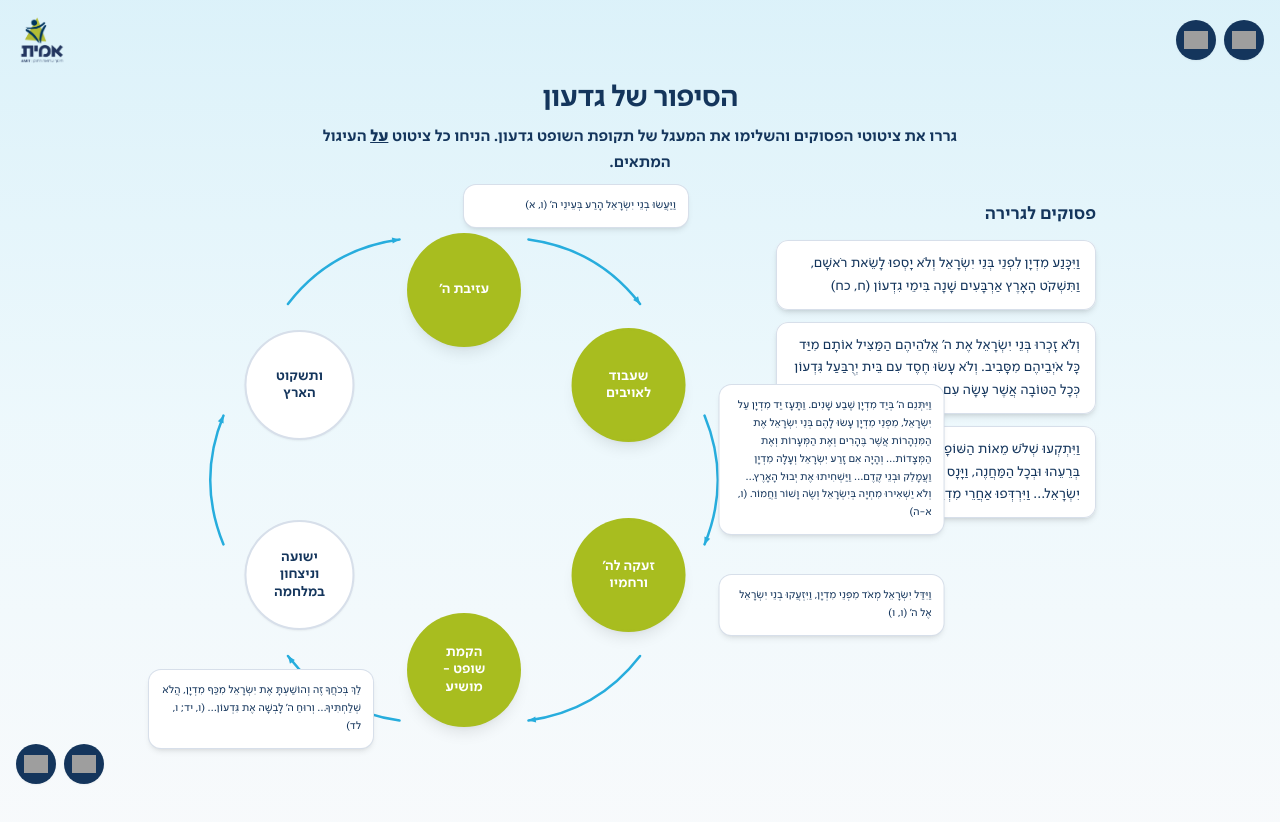
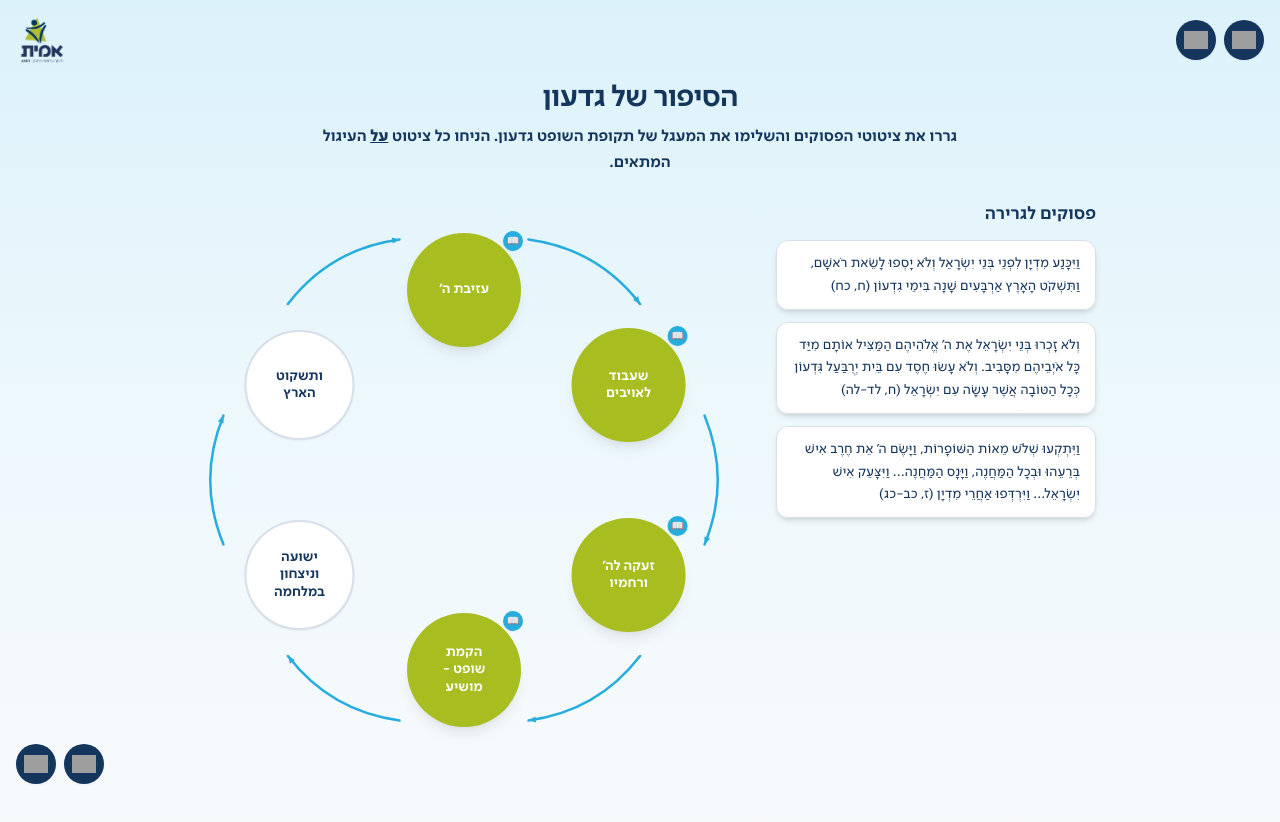
Before and after one commit to mopamit/circle-verse-links, a React (Vite) app: page / in a window 1280 px wide. Shown: the top 822 px of the page. Built offline with nearby package versions, Linux system fonts and the light colour scheme; grey boxes are pictures that could not be loaded; the HTML template or start-up script is replaced by a standard one.

Commit message:
Changes
Co-authored-by: mopamit <175847300+mopamit@users.noreply.github.com>

```diff
--- a/src/components/devorah/CycleDiagram.tsx
+++ b/src/components/devorah/CycleDiagram.tsx
@@ -1,5 +1,5 @@
-import React from 'react';
-import { motion } from 'framer-motion';
+import React, { useState } from 'react';
+import { motion, AnimatePresence } from 'framer-motion';
 import { useDroppable } from '@dnd-kit/core';
 import { CycleStep, VerseChunk } from '@/data/devorahGame';
 
@@ -16,7 +16,6 @@ interface Props {
 const ANGLES = [-90, -30, 30, 90, 150, 210];
 const RADIUS = 190;
 const CIRCLE_SIZE = 110;
-const PANEL_GAP = 36;
 
 const CurvedArrow: React.FC<{ fromAngle: number; toAngle: number; radius: number; cx: number; cy: number; color?: string }> = ({ fromAngle, toAngle, radius, cx, cy, color = 'hsl(var(--amit-sky))' }) => {
   const off = 15;
@@ -96,43 +95,43 @@ const DroppableCircle: React.FC<{
   return <StepCircle {...props} dropRef={setNodeRef} isOver={isOver} />;
 };
 
-// Verse text shown beside each circle, on the outside of the cycle.
-// Position is computed as one of 6 directions matching the 6 angle positions.
-const VerseSidePanel: React.FC<{ stepId: string; verses: VerseChunk[] }> = ({ stepId, verses }) => {
+/** Popover that shows verse text when clicking a filled circle */
+const VersePopover: React.FC<{ verses: VerseChunk[]; onClose: () => void }> = ({ verses, onClose }) => {
   if (verses.length === 0) return null;
-
-  // Layout matching the reference: pinned/loop verses around aziva on left,
-  // right-side circles (shibud, zeaka) → panels to the right,
-  // left-side circles (sheket, nitzahon) → panels to the left,
-  // bottom circle (shofet) → panel to the left as well.
-  const positions: Record<string, React.CSSProperties> = {
-    aziva:    { left: '50%', bottom: `calc(100% + 8px)`, transform: 'translateX(-50%)' },
-    shibud:   { left: `calc(100% + ${PANEL_GAP}px)`, top: '50%', transform: 'translateY(-50%)' },
-    zeaka:    { left: `calc(100% + ${PANEL_GAP}px)`, top: '50%', transform: 'translateY(-50%)' },
-    shofet:   { right: `calc(100% + ${PANEL_GAP}px)`, top: '50%', transform: 'translateY(-50%)' },
-    nitzahon: { right: `calc(100% + ${PANEL_GAP}px)`, top: '50%', transform: 'translateY(-50%)' },
-    sheket:   { right: `calc(100% + ${PANEL_GAP}px)`, top: '50%', transform: 'translateY(-50%)' },
-  };
-
-  const renderVerseCard = (verse: VerseChunk, style: React.CSSProperties) => (
+  return (
     <motion.div
-      key={verse.id}
-      initial={{ opacity: 0, scale: 0.85 }}
+      initial={{ opacity: 0, scale: 0.9 }}
       animate={{ opacity: 1, scale: 1 }}
-      className="absolute z-40 w-52 md:w-56 p-3 rounded-xl bg-card shadow-md ring-1 ring-border pointer-events-none"
-      style={style}
+      exit={{ opacity: 0, scale: 0.9 }}
+      transition={{ duration: 0.15 }}
+      className="absolute z-50 w-60 p-3 rounded-xl bg-card shadow-lg ring-1 ring-border"
+      style={{ bottom: `calc(100% + 12px)`, left: '50%', transform: 'translateX(-50%)' }}
     >
-      <p className="text-[11px] leading-relaxed text-primary text-right" dir="rtl">
-        {verse.text}
-      </p>
+      <button
+        onClick={onClose}
+        className="absolute top-1 left-1 text-muted-foreground hover:text-foreground text-xs w-5 h-5 flex items-center justify-center rounded-full"
+      >
+        ✕
+      </button>
+      {verses.map((v, i) => (
+        <p key={v.id} className={`text-[11px] leading-relaxed text-primary text-right ${i > 0 ? 'mt-2 pt-2 border-t border-border' : ''}`} dir="rtl">
+          {v.text}
+        </p>
+      ))}
     </motion.div>
   );
+};
 
-  return renderVerseCard(
-    { id: `${stepId}-panel`, text: verses.map((verse) => verse.text).join('\n\n'), targetStepId: stepId },
-    positions[stepId]
-  );
-};
+/** Small indicator showing a verse is placed (for pinned circles) */
+const FilledIndicator: React.FC<{ onClick: (e: React.MouseEvent) => void }> = ({ onClick }) => (
+  <button
+    onClick={onClick}
+    className="absolute -top-1 -right-1 w-5 h-5 rounded-full bg-secondary text-secondary-foreground flex items-center justify-center text-[10px] font-bold shadow-sm cursor-pointer z-20 hover:scale-110 transition-transform"
+    title="לחצו לצפייה בפסוק"
+  >
+    📖
+  </button>
+);
 
 export const CycleDiagram = React.forwardRef<HTMLDivElement, Props>(
   ({ steps, placedVerses, highlightStepId, shakeStepId, onCircleClick, selectedVerseId, capturePadding }, ref) => {
@@ -141,6 +140,20 @@ export const CycleDiagram = React.forwardRef<HTMLDivElement, Props>(
     const frameHeight = SIZE + (capturePadding?.y ?? 0) * 2;
     const centerX = frameWidth / 2;
     const centerY = frameHeight / 2;
+
+    const [openPopover, setOpenPopover] = useState<string | null>(null);
+
+    const handleCircleClickInternal = (stepId: string, hasPinnedOnly: boolean) => {
+      if (selectedVerseId) {
+        // If a verse is selected for placement, forward to parent
+        onCircleClick?.(stepId);
+        return;
+      }
+      if (hasPinnedOnly) {
+        // Toggle popover for pinned circles
+        setOpenPopover((prev) => (prev === stepId ? null : stepId));
+      }
+    };
 
     return (
       <div ref={ref} className="relative mx-auto" style={{ width: frameWidth, height: frameHeight, overflow: 'visible' }}>
@@ -166,16 +179,18 @@ export const CycleDiagram = React.forwardRef<HTMLDivElement, Props>(
           const x = Math.cos(rad) * RADIUS;
           const y = Math.sin(rad) * RADIUS;
           const placed = placedVerses[step.id] || [];
-          const targetVerseCount = 1;
-          const isFilled = placed.length >= targetVerseCount;
-          const clickable = !!selectedVerseId;
+          const hasPinned = placed.some((v) => v.pinned);
+          const hasNonPinned = placed.some((v) => !v.pinned);
+          const isFilled = placed.length > 0;
+          const clickable = !!selectedVerseId || (hasPinned && !capturePadding);
 
           return (
-            <React.Fragment key={step.id}>
-              <div
-                className="absolute z-10"
-                style={{ left: centerX, top: centerY, transform: `translate(-50%, -50%) translate(${x}px, ${y}px)` }}
-              >
+            <div
+              key={step.id}
+              className="absolute z-10"
+              style={{ left: centerX, top: centerY, transform: `translate(-50%, -50%) translate(${x}px, ${y}px)` }}
+            >
+              <div className="relative">
                 <DroppableCircle
                   step={step}
                   index={i}
@@ -183,16 +198,32 @@ export const CycleDiagram = React.forwardRef<HTMLDivElement, Props>(
                   isShaking={shakeStepId === step.id}
                   isFilled={isFilled}
                   clickable={clickable}
-                  onClick={() => onCircleClick?.(step.id)}
+                  onClick={() => handleCircleClickInternal(step.id, hasPinned && !hasNonPinned)}
                 />
+
+                {/* Show indicator for pinned circles (not in export mode) */}
+                {hasPinned && !capturePadding && (
+                  <FilledIndicator onClick={(e) => { e.stopPropagation(); setOpenPopover((prev) => (prev === step.id ? null : step.id)); }} />
+                )}
+
+                {/* Popover for viewing pinned verse text */}
+                <AnimatePresence>
+                  {openPopover === step.id && (
+                    <VersePopover verses={placed} onClose={() => setOpenPopover(null)} />
+                  )}
+                </AnimatePresence>
+
+                {/* Show side panel only for non-pinned placed verses (dragged by user) */}
+                {hasNonPinned && !capturePadding && (
+                  <VerseSidePanel stepId={step.id} verses={placed.filter((v) => !v.pinned)} />
+                )}
+
+                {/* In export/capture mode, show ALL verse panels */}
+                {capturePadding && placed.length > 0 && (
+                  <VerseSidePanel stepId={step.id} verses={placed} />
+                )}
               </div>
-              <div
-                className="absolute z-30 pointer-events-none"
-                style={{ left: centerX, top: centerY, transform: `translate(-50%, -50%) translate(${x}px, ${y}px)`, width: CIRCLE_SIZE, height: CIRCLE_SIZE }}
-              >
-                <VerseSidePanel stepId={step.id} verses={placed} />
-              </div>
-            </React.Fragment>
+            </div>
           );
         })}
       </div>
@@ -201,3 +232,31 @@ export const CycleDiagram = React.forwardRef<HTMLDivElement, Props>(
 );
 
 CycleDiagram.displayName = 'CycleDiagram';
+
+// Verse text shown beside each circle, on the outside of the cycle (for export and dragged verses).
+const PANEL_GAP = 36;
+const VerseSidePanel: React.FC<{ stepId: string; verses: VerseChunk[] }> = ({ stepId, verses }) => {
+  if (verses.length === 0) return null;
+
+  const positions: Record<string, React.CSSProperties> = {
+    aziva:    { left: '50%', bottom: `calc(100% + 8px)`, transform: 'translateX(-50%)' },
+    shibud:   { left: `calc(100% + ${PANEL_GAP}px)`, top: '50%', transform: 'translateY(-50%)' },
+    zeaka:    { left: `calc(100% + ${PANEL_GAP}px)`, top: '50%', transform: 'translateY(-50%)' },
+    shofet:   { right: `calc(100% + ${PANEL_GAP}px)`, top: '50%', transform: 'translateY(-50%)' },
+    nitzahon: { right: `calc(100% + ${PANEL_GAP}px)`, top: '50%', transform: 'translateY(-50%)' },
+    sheket:   { right: `calc(100% + ${PANEL_GAP}px)`, top: '50%', transform: 'translateY(-50%)' },
+  };
+
+  return (
+    <motion.div
+      initial={{ opacity: 0, scale: 0.85 }}
+      animate={{ opacity: 1, scale: 1 }}
+      className="absolute z-40 w-52 md:w-56 p-3 rounded-xl bg-card shadow-md ring-1 ring-border pointer-events-none"
+      style={positions[stepId]}
+    >
+      <p className="text-[11px] leading-relaxed text-primary text-right" dir="rtl">
+        {verses.map((verse) => verse.text).join('\n\n')}
+      </p>
+    </motion.div>
+  );
+};
```
